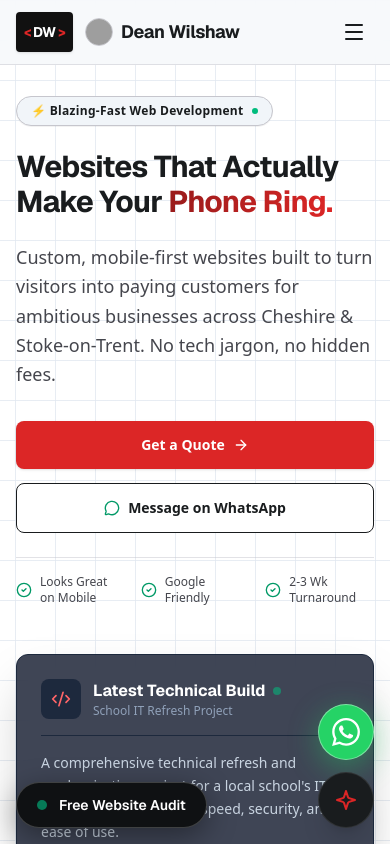
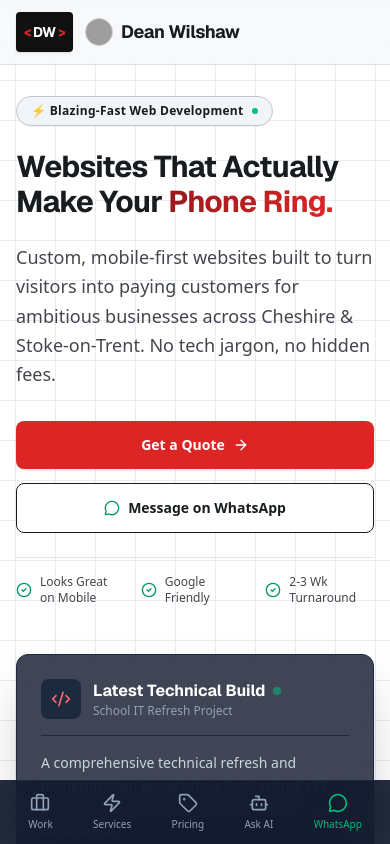
Before and after one commit to stokie2605/dean-wilshaw-web-development, a React (Vite) app: page / in a window 390 px wide. Shown: the top 844 px of the page. Built offline with nearby package versions, Linux system fonts and the light colour scheme; grey boxes are pictures that could not be loaded.

Commit message:
feat: add native app bottom tab bar for mobile viewports

```diff
--- a/src/App.tsx
+++ b/src/App.tsx
@@ -10,6 +10,7 @@ import { AboutSection } from './components/AboutSection';
 import { Pricing } from './components/Pricing';
 import { QuoteForm } from './components/QuoteForm';
 import { Footer } from './components/Footer';
+import { BottomTabBar } from './components/BottomTabBar';
 import { StitchBot } from './components/StitchBot';
 import { WhatsAppModal } from './components/WhatsAppModal';
 import { SpeedTestTool } from './components/SpeedTestTool';
@@ -77,7 +78,7 @@ export default function App() {
       />
 
       {/* Main Page Content */}
-      <main className="flex-grow">
+      <main className="flex-grow pb-20 md:pb-0">
         <div className="bg-white">
           <Hero onOpenQuote={handleOpenQuote} onOpenWhatsApp={handleOpenWhatsApp} />
         </div>
@@ -120,8 +121,8 @@ export default function App() {
         onOpenWhatsApp={handleOpenWhatsApp}
       />
 
-      {/* Floating Buttons Layer */}
-      <div className="fixed bottom-4 sm:bottom-6 left-4 sm:left-6 z-40">
+      {/* Floating Buttons Layer - Hidden on Mobile */}
+      <div className="fixed bottom-4 sm:bottom-6 left-4 sm:left-6 z-40 hidden md:flex">
         <button
           onClick={() => {
             document.getElementById('speed-test')?.scrollIntoView({ behavior: 'smooth' });
@@ -133,7 +134,7 @@ export default function App() {
         </button>
       </div>
 
-      <div className="fixed bottom-4 sm:bottom-6 right-4 sm:right-6 z-40 flex flex-col gap-3">
+      <div className="fixed bottom-4 sm:bottom-6 right-4 sm:right-6 z-40 hidden md:flex flex-col gap-3">
         <button
           onClick={() => setWhatsappModalOpen(true)}
           className="bg-[#25D366] hover:bg-[#20bd5a] text-white w-14 h-14 rounded-full shadow-[0_8px_30px_rgba(37,211,102,0.4)] flex items-center justify-center transition-transform hover:scale-105 border border-white/40"
@@ -150,6 +151,12 @@ export default function App() {
           </button>
         )}
       </div>
+
+      {/* Mobile Bottom Tab Bar */}
+      <BottomTabBar
+        onOpenStitch={() => setStitchModalOpen(true)}
+        onOpenWhatsApp={handleOpenWhatsApp}
+      />
 
       {/* WhatsApp Modal */}
       <WhatsAppModal isOpen={whatsappModalOpen} onClose={() => setWhatsappModalOpen(false)} />
--- /dev/null
+++ b/src/components/BottomTabBar.tsx
@@ -0,0 +1,58 @@
+import React from 'react';
+import { Briefcase, Zap, Tag, Bot, MessageCircle } from 'lucide-react';
+
+interface BottomTabBarProps {
+  onOpenStitch: () => void;
+  onOpenWhatsApp: () => void;
+}
+
+export const BottomTabBar: React.FC<BottomTabBarProps> = ({ onOpenStitch, onOpenWhatsApp }) => {
+  const scrollTo = (id: string) => {
+    const el = document.getElementById(id);
+    if (el) el.scrollIntoView({ behavior: 'smooth' });
+  };
+
+  return (
+    <div className="fixed bottom-0 inset-x-0 z-50 bg-slate-900/90 border-t border-slate-800 backdrop-blur-xl h-16 px-2 py-1 flex justify-around items-center md:hidden pb-safe">
+      <button
+        onClick={() => scrollTo('portfolio')}
+        className="flex flex-col items-center gap-1 text-slate-400 hover:text-white transition-colors p-2"
+      >
+        <Briefcase className="w-5 h-5" />
+        <span className="text-[10px] font-medium font-sans">Work</span>
+      </button>
+
+      <button
+        onClick={() => scrollTo('services')}
+        className="flex flex-col items-center gap-1 text-slate-400 hover:text-white transition-colors p-2"
+      >
+        <Zap className="w-5 h-5" />
+        <span className="text-[10px] font-medium font-sans">Services</span>
+      </button>
+
+      <button
+        onClick={() => scrollTo('pricing')}
+        className="flex flex-col items-center gap-1 text-slate-400 hover:text-white transition-colors p-2"
+      >
+        <Tag className="w-5 h-5" />
+        <span className="text-[10px] font-medium font-sans">Pricing</span>
+      </button>
+
+      <button
+        onClick={onOpenStitch}
+        className="flex flex-col items-center gap-1 text-slate-400 hover:text-red-500 transition-colors p-2"
+      >
+        <Bot className="w-5 h-5" />
+        <span className="text-[10px] font-medium font-sans">Ask AI</span>
+      </button>
+
+      <button
+        onClick={onOpenWhatsApp}
+        className="flex flex-col items-center gap-1 text-emerald-500 hover:text-emerald-400 transition-colors p-2"
+      >
+        <MessageCircle className="w-5 h-5" />
+        <span className="text-[10px] font-medium font-sans">WhatsApp</span>
+      </button>
+    </div>
+  );
+};
--- a/src/components/Header.tsx
+++ b/src/components/Header.tsx
@@ -1,5 +1,5 @@
-import React, { useState } from 'react';
-import { Menu, X, ArrowRight, MessageSquare, Phone, Bot } from 'lucide-react';
+import React from 'react';
+import { ArrowRight, MessageSquare, Phone, Bot } from 'lucide-react';
 
 interface HeaderProps {
   onOpenQuote: () => void;
@@ -10,8 +10,6 @@ interface HeaderProps {
 const AVATAR_URL = "https://lh3.googleusercontent.com/aida-public/AB6AXuA8e_CVpDqlJmvVgwq8mfsfv1MN4Xh0R1At79k3YteVYCQD7jQasQqs7QuztqDYFk_FHxuFPxS1tPjfap95ATBzdxT9JWbXfcpAEcK4BEb1jdYnHB-ljlsDzdm7QW0mY6cCAarD6uzfOgFUWCsOvkJmtlFTFj9TickLiAZuczAGbXe4hL1hwoulVe6eJ0D-hqciw0CIPXvZnTTUytNQX2u2nynEleEJWs7d31mlWssjVI7reTt7yOWkMxmw5RDiDea0U9jVUAl0Y9E";
 
 export const Header: React.FC<HeaderProps> = ({ onOpenQuote, onOpenWhatsApp, onOpenStitch }) => {
-  const [mobileMenuOpen, setMobileMenuOpen] = useState(false);
-
   return (
     <header className="fixed top-0 left-0 right-0 z-50 bg-[#f7f9fb]/90 backdrop-blur-md border-b border-[#c6c6cd]/50 transition-all duration-200">
       <div className="max-w-7xl mx-auto px-4 sm:px-6 lg:px-8 h-16 sm:h-20 flex justify-between items-center">
@@ -88,78 +86,7 @@ export const Header: React.FC<HeaderProps> = ({ onOpenQuote, onOpenWhatsApp, onO
           </button>
         </div>
 
-        {/* Mobile Menu Button */}
-        <button
-          onClick={() => setMobileMenuOpen(!mobileMenuOpen)}
-          className="md:hidden p-2 text-[#191c1e] hover:bg-[#eceef0] rounded-lg transition-colors"
-          aria-label="Toggle menu"
-        >
-          {mobileMenuOpen ? <X className="w-6 h-6" /> : <Menu className="w-6 h-6" />}
-        </button>
       </div>
-
-      {/* Mobile Menu Dropdown */}
-      {mobileMenuOpen && (
-        <div className="md:hidden bg-[#f7f9fb] border-b border-[#c6c6cd] px-4 pt-2 pb-6 flex flex-col gap-4 shadow-lg animate-fadeIn">
-          <nav className="flex flex-col gap-3 font-medium text-[#191c1e] pt-2">
-            <a
-              href="#about"
-              onClick={() => setMobileMenuOpen(false)}
-              className="py-2 border-b border-[#e0e3e5] hover:text-[#991b1b]"
-            >
-              About Me
-            </a>
-            <a
-              href="#portfolio"
-              onClick={() => setMobileMenuOpen(false)}
-              className="py-2 border-b border-[#e0e3e5] hover:text-[#991b1b]"
-            >
-              My Work
-            </a>
-            <a
-              href="#services"
-              onClick={() => setMobileMenuOpen(false)}
-              className="py-2 hover:text-[#991b1b]"
-            >
-              Services
-            </a>
-          </nav>
-
-          <div className="flex flex-col gap-2.5 pt-2">
-            <button
-              onClick={() => {
-                setMobileMenuOpen(false);
-                onOpenStitch();
-              }}
-              className="w-full border border-[#191c1e] text-[#191c1e] bg-white hover:bg-[#eceef0] py-3 rounded-lg font-semibold text-sm flex justify-center items-center gap-2 shadow-sm"
-            >
-              <Bot className="w-4 h-4 text-[#991b1b]" />
-              Ask AI Support
-            </button>
-            <button
-              onClick={() => {
-                setMobileMenuOpen(false);
-                onOpenQuote();
-              }}
-              className="w-full bg-[#dc2626] hover:bg-[#b91c1c] text-white py-3 rounded-lg font-semibold text-sm flex justify-center items-center gap-2 shadow-sm"
-            >
-              Get a Quote
-              <ArrowRight className="w-4 h-4" />
-            </button>
-
-            <button
-              onClick={() => {
-                setMobileMenuOpen(false);
-                onOpenWhatsApp();
-              }}
-              className="w-full border border-[#191c1e] text-[#191c1e] hover:bg-[#eceef0] py-3 rounded-lg font-semibold text-sm flex justify-center items-center gap-2"
-            >
-              <MessageSquare className="w-4 h-4 text-emerald-600" />
-              Message on WhatsApp
-            </button>
-          </div>
-        </div>
-      )}
     </header>
   );
 };
```
